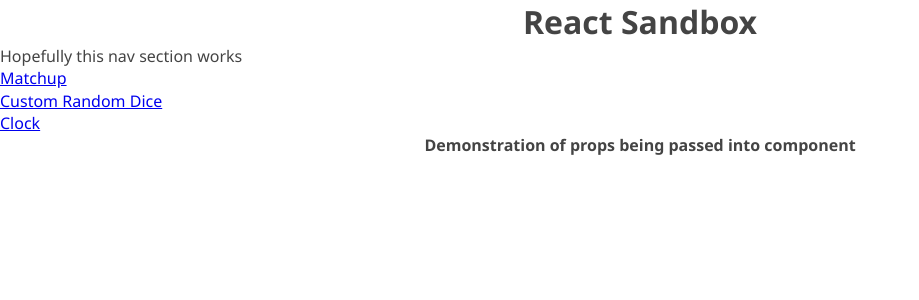
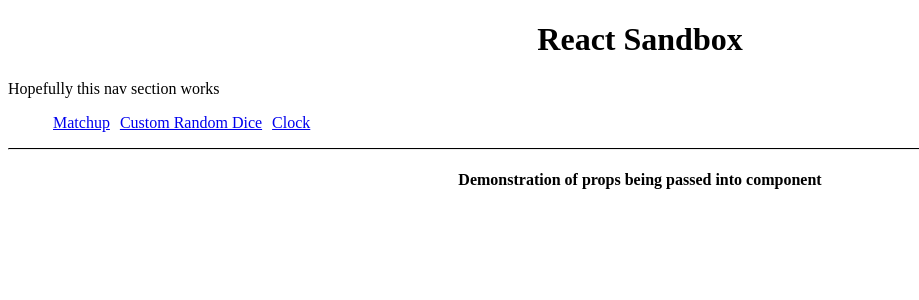
Before and after one commit to connor-hood/reactsandbox, a React (Create React App) app: page / in a window 1280 px wide. Shown: the top 300 px of the page, without its empty margins (0-919 px from the left). Built offline with nearby package versions, Linux system fonts and the light colour scheme.

Commit message:
color text doesn't change on hover, but goes black on leaving

```diff
--- a/src/App.css
+++ b/src/App.css
@@ -1,65 +1,18 @@
-* {
-    box-sizing: border-box;
-    margin: 0;
-    padding: 0;
+li {
+    list-style: none;
+    text-align: center;
+    padding: 5px;
+    display: inline
 }
 
-body {
-    font-family: "Segoe UI", Arial, Helvetica, sans-serif;
-    line-height: 1.4;
-    color: #444;
-    background: #fff;
-    height: 100vh;
+li:visited {
+    color: #8b0000;
 }
 
-.container {
-    display: flex;
-    flex-direction: column;
-    justify-content: center;
-    align-items: center;
-    max-width: 600px;
-    margin: 0 auto;
+li:hover {
+    color: #8b0000;
 }
 
-.inner {
-    width: 100%;
-    padding: 8rem 10px 4rem;
+hr {
+    border-top: 1px solid
 }
-
-.form-container {
-    width: 100%;
-    margin-bottom: 20px;
-    display: flex;
-    border-radius: calc(0.5 * 100px);
-    box-shadow: 0 1px 6px 0 rgba(0, 0, 0, 0.38);
-    justify-content: space-evenly;
-}
-
-.input-text {
-    font-size: 1rem;
-    font-weight: 400;
-    width: 85%;
-    padding-right: 5px;
-    padding-left: 10px;
-    border-radius: calc(0.5 * 100px);
-}
-
-.input-text::placeholder {
-    color: #000;
-}
-
-.input-submit{
-    background: transparent;
-    color: #5b5b5b;
-    text-transform: capitalize;
-    cursor: pointer;
-    font-weight: 600;
-    margin-right: 10px;
-}
-
-.input-text,
-.input-submit {
-    height: 45px;
-    outline: none;
-    border: none;
-}
--- a/src/App.js
+++ b/src/App.js
@@ -24,17 +24,43 @@ class App extends Component{
       })
   }
 
+   onMouseOver = event => {
+    const el = event.target;
+    let colorhex = [
+      "#7AF377",
+      "#3498DB",
+      "#F1C530",
+      "#F29C29",
+      "#8E44AD",
+      "#4AA086",
+      "#E74C3C",
+      "#65CC71",
+      "#D3541B",
+      "#EB4367",
+      "#74F7D9",
+      "#DDA8FC"
+    ];
+    el.style.color = colorhex[Math.floor(Math.random() * 12)];
+  };
+
+  onMouseOut = event => {
+    const el = event.target;
+    let black = "#000000";
+    el.style.color = black;
+  }
+
   render(){
     return(
       <Router>
       <div>
           <h1 style={{textAlign:'center'}}>React Sandbox</h1>
           <p>Hopefully this nav section works</p>
-          <ul>
+          <ul onMouseEnter={event => this.onMouseOver(event)} onMouseOut={event => this.onMouseOut(event)}>
             <li><Link to={'/matchup'}>Matchup</Link></li>
             <li><Link to={'/dice'}>Custom Random Dice</Link></li>
             <li><Link to={'/clock'}>Clock</Link></li>
           </ul>
+          <hr />
           <Switch>
             <Route exact path="/matchup" component={Matchup}>
               <Matchup
```
